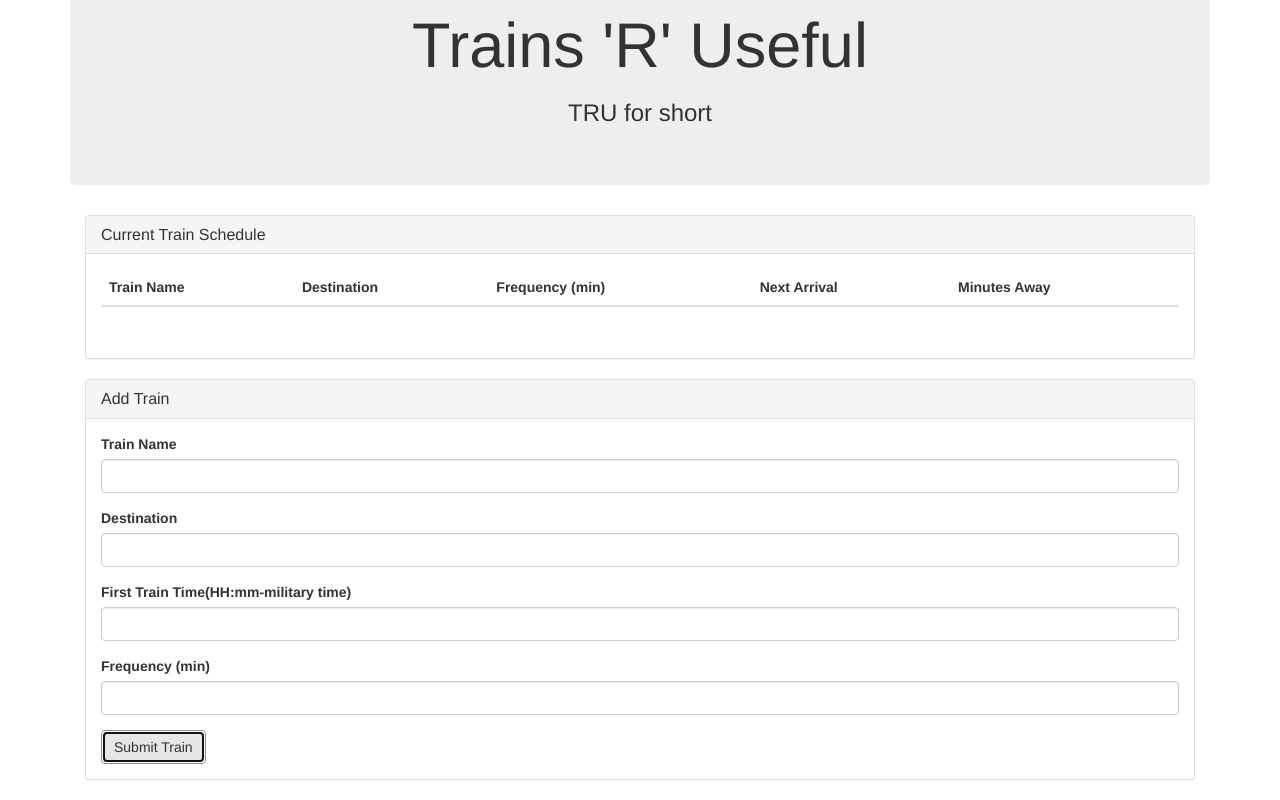
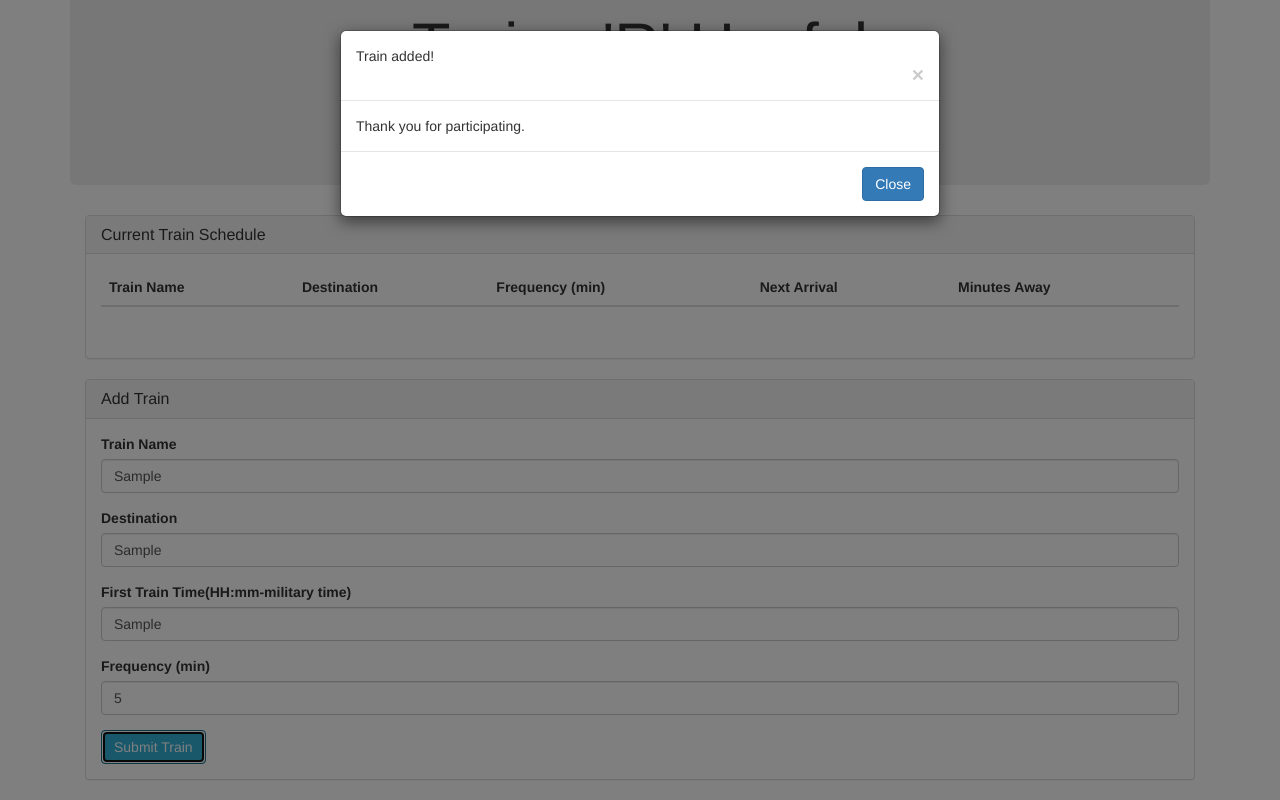
Before and after one commit to BillBixby34/Train_Scheduler, a plain HTML site: page index.html in a window 1280 px wide. Both pictures are taken after typing "Sample", "Sample", "Sample", "5" into the empty fields and a click on the button "Submit Train". Shown: the part 57-857 px from the top of the page. Drawn offline with nearby package versions, Linux system fonts and the light colour scheme; no server answers.

Commit message:
added modal

```diff
--- a/assets/javascript/logic.js
+++ b/assets/javascript/logic.js
@@ -48,36 +48,9 @@ $("#add-user").on("click", function(event) {
   console.log(newTrain.train);
   console.log(newTrain.locale);
     //let's test
+    $("#myModal").modal(show);
     clearDiv();
   });
-
-  // Replaces the content in the "recent-member" div
- // $("#train-display").html();
-  //$("#locale-display").html();
-  //$("#firstTrain-display").html();
-  //$("#arrival-display").html();
-
-  //Output all of the new information into the relevant sections
-  //$("#name-display").html(name);
-  //$("#email-display").html(email);
-  //$("#age-display").html(age);
-  //$("#comment-display").html(comment);
-
-  // Clear localStorage
-  //localStorage.clear();
-
-
-
-//$("input[type='submit']").on("click", function(event) {
-  //event.preventDefault();
-
-
-    //how to add to firebase??
-    //activity8 to do list
-//var list = JSON.parse(localStorage.getItem("todolist"));
-//if (!Array.isArray(list)) {
-  //    list = [];
-   // }//$("input")
     //function putOnPage() {
 
     //   $("#todo-list").empty(); // empties out the html
@@ -97,7 +70,7 @@ $("#add-user").on("click", function(event) {
     //     p.prepend(b);
     //     $("#todo-list").prepend(p);
     //   }
-    // }//closes putOnPage
+    // }
 
     // putOnPage();
 
--- a/index.html
+++ b/index.html
@@ -72,17 +72,36 @@
                 <label>Frequency (min)</label>
                 <input class="form-control" id="arrival-input" type="number">
               </div>
-              <button class="btn btn-default" id="add-user" type="submit">Submit Train</button>
+              <button class="btn btn-info" id="add-user" data-toggle="modal" data-target=".bd-train-modal-lg" type="submit">Submit Train</button>
             </form>
 
           </div>
 
         </div>
-
+<div class="modal fade bd-train-modal-lg" id="myModal" role="dialog" aria-hidden="true">
+<!--modal content-->
+  <div class="modal-dialog" role="document">
+    <div class="modal-content">
+      <div class="modal-header">
+        <h5 class="modal-title" id="exampleModalLabel">Train added!</h5>
+        <button type="button" class="close" data-dismiss="modal" aria-label="Close">
+          <span aria-hidden="true">&times;</span>
+        </button>
       </div>
+      <div class="modal-body">
+        Thank you for participating.
+      </div>
+      <div class="modal-footer">
+        <button type="button" class="btn btn-primary" data-dismiss="modal">Close</button>
+      </div>
+    </div>
+  </div>
+</div>
+      </div><!--container-->
 
 <script src="https://code.jquery.com/jquery.js"></script>
 <script src="https://cdnjs.cloudflare.com/ajax/libs/moment.js/2.18.1/moment.min.js"></script>
+<script src="https://maxcdn.bootstrapcdn.com/bootstrap/3.3.7/js/bootstrap.min.js"></script>
 <script type="text/javascript" src="assets/javascript/logic.js"></script>
 <script src="https://www.gstatic.com/firebasejs/4.1.3/firebase.js"></script>
 </body>
```
